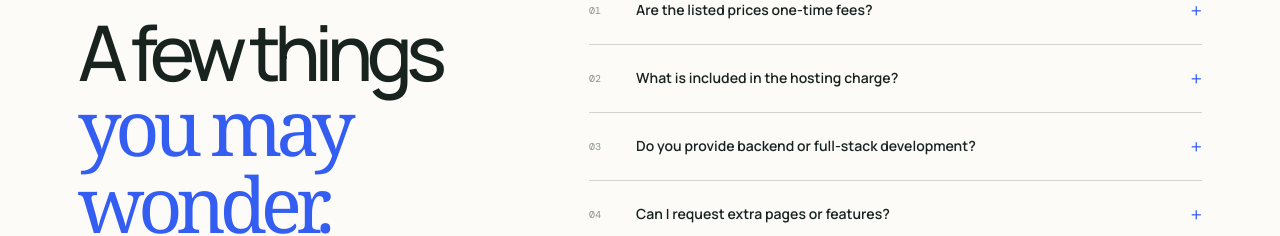
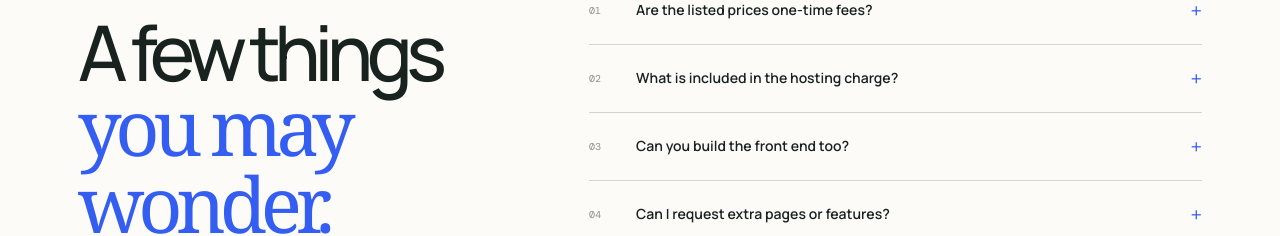
Before and after one commit to TejasMungekar/Doradus, a React (Vite) app: page / in a window 1280 px wide. Shown: the part 6620-6856 px from the top of the page. Built offline with nearby package versions, Linux system fonts and the light colour scheme.

Commit message:
Remove full-stack FAQ reference

```diff
--- a/src/App.tsx
+++ b/src/App.tsx
@@ -162,7 +162,7 @@ function Faq() {
   const questions = [
     ['Are the listed prices one-time fees?', 'Yes. The plan amount is the one-time website build fee. Hosting is listed separately at ₹3,312 for 48 months and applies to each plan.'],
     ['What is included in the hosting charge?', 'The hosting fee covers the 48-month hosting period shown with each plan. We’ll confirm the hosting setup and any project-specific requirements before work begins.'],
-    ['Do you provide backend or full-stack development?', 'Doradus focuses on UI/UX, web design, and front-end development. Backend systems and server-side development are outside our service scope.'],
+    ['Can you build the front end too?', 'Yes. We can carry the work from interface design through responsive front-end development, including layouts, components, and interactions.'],
     ['Can I request extra pages or features?', 'Absolutely. Share what you need and we’ll agree on the scope and price before adding it to the project.'],
     ['What should I prepare before we start?', 'A short description of your business, your goals for the site, and any existing brand assets or useful references are a great starting point. We can work through the rest together.'],
     ['Do you offer design without development?', 'Yes. We can help with UI/UX and website design as a standalone project, or carry the work through to a complete build.'],
```
